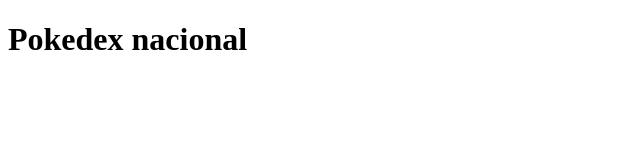
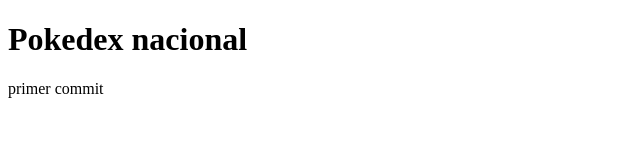
Before and after one commit to EzeJaquez/Pokedex, a plain HTML site: page index.html in a window 1280 px wide. Shown: the whole page, without its empty margins (0-640 px from the left). Drawn offline with Linux system fonts and the light colour scheme.

Commit message:
primer commit

```diff
--- a/index.html
+++ b/index.html
@@ -8,5 +8,6 @@
 </head>
 <body>
     <h1>Pokedex nacional</h1>
+    <div>primer commit</div>
 </body>
 </html>
```
